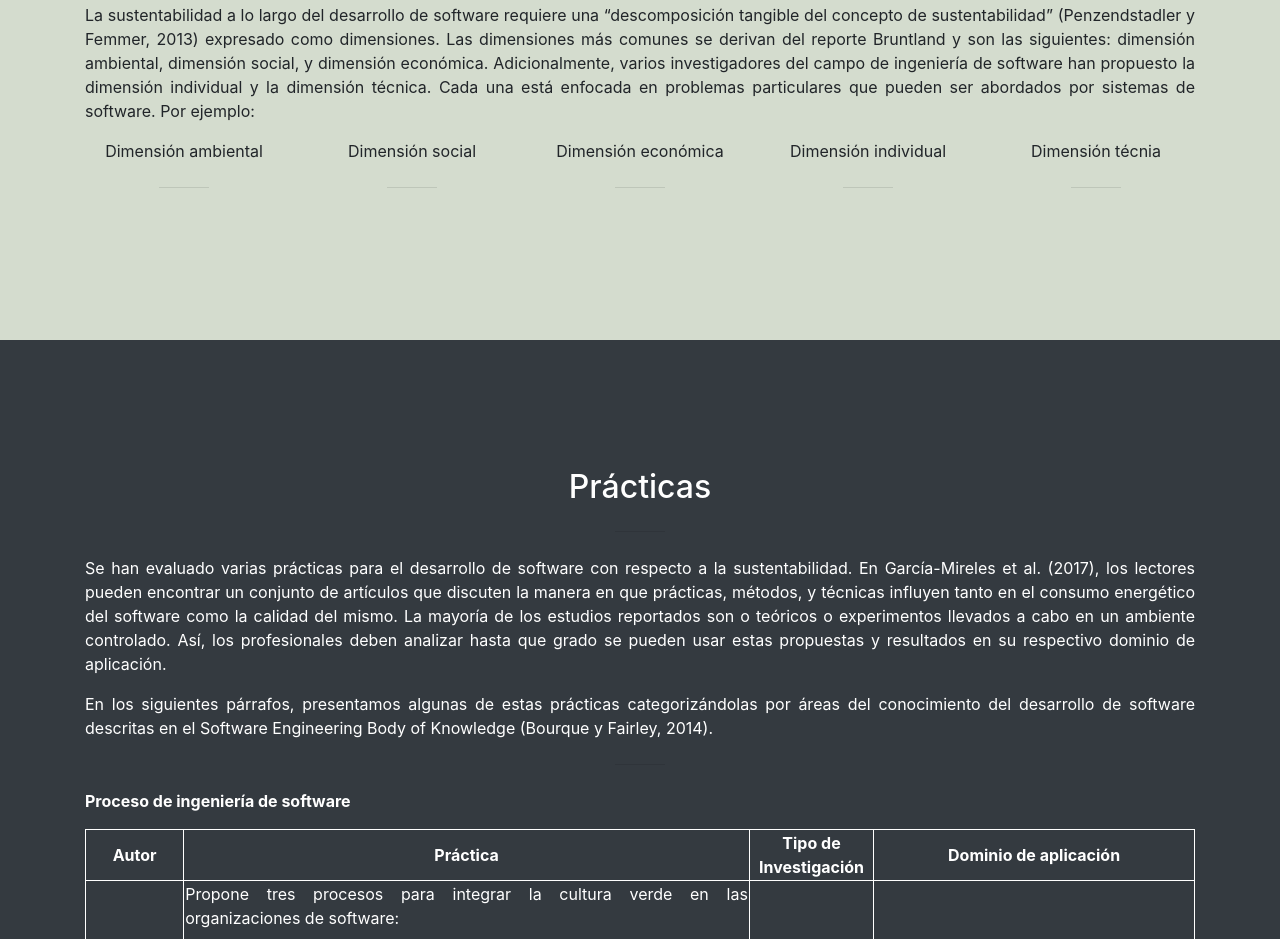
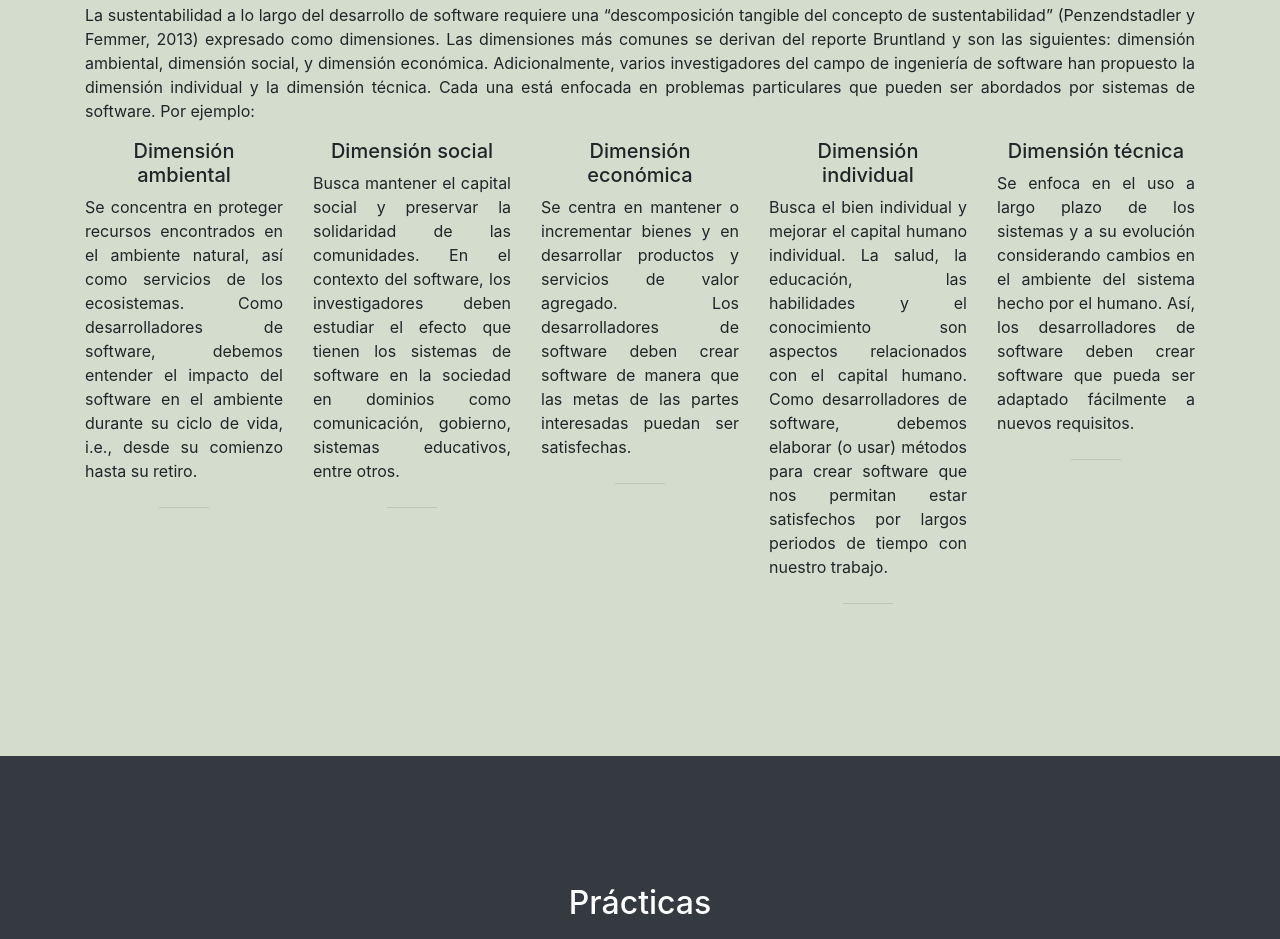
Before and after one commit to rexemin/SitioWebGS, a website with bundled scripts: page sitiosw/index.html in a window 1280 px wide. Shown: the part 3844-4783 px from the top of the page. Built offline with nearby package versions, Linux system fonts and the light colour scheme.

Commit message:
Agregadas dimensiones de la sustentabilidad

```diff
--- a/sitiosw/index.html
+++ b/sitiosw/index.html
@@ -259,23 +259,41 @@
            </p>
            <div class="row">
             <div class="col-sm">
-               <p> Dimensión ambiental</p>
+                <h5>Dimensión ambiental</h5>
+                <p align="justify">Se concentra en proteger recursos encontrados en el ambiente natural, así como servicios de los
+                   ecosistemas. Como desarrolladores de software, debemos entender el impacto del software en el ambiente durante su
+                   ciclo de vida, i.e., desde su comienzo hasta su retiro.
+                </p>
                 <hr class="my-4">
             </div>
             <div class="col-sm">
-               <p> Dimensión social</p>
+                <h5>Dimensión social</h5>
+                <p align="justify">Busca mantener el capital social y preservar la solidaridad de las comunidades. En el contexto del software, los
+                    investigadores deben estudiar el efecto que tienen los sistemas de software en la sociedad en dominios como
+                    comunicación, gobierno, sistemas educativos, entre otros.
+                </p>
                 <hr class="my-4">
             </div>
             <div class="col-sm">
-               <p>Dimensión económica</p>
+                <h5>Dimensión económica</h5>
+                <p align="justify">Se centra en mantener o incrementar bienes y en desarrollar productos y servicios de valor agregado. Los desarrolladores
+                    de software deben crear software de manera que las metas de las partes interesadas puedan ser satisfechas.
+                </p>
                 <hr class="my-4">
             </div>
             <div class="col-sm">
-               <p> Dimensión individual</p>
+                <h5>Dimensión individual</h5>
+                <p align="justify">Busca el bien individual y mejorar el capital humano individual. La salud, la educación, las habilidades y el
+                    conocimiento son aspectos relacionados con el capital humano. Como desarrolladores de software, debemos elaborar (o usar) métodos
+                    para crear software que nos permitan estar satisfechos por largos periodos de tiempo con nuestro trabajo.
+                </p>
                 <hr class="my-4">
             </div>
             <div class="col-sm">
-               <p> Dimensión técnia </p>
+                <h5>Dimensión técnica</h5>
+                <p align="justify">Se enfoca en el uso a largo plazo de los sistemas y a su evolución considerando cambios en el ambiente del sistema
+                    hecho por el humano. Así, los desarrolladores de software deben crear software que pueda ser adaptado fácilmente a nuevos requisitos.
+                </p>
                 <hr class="my-4">
             </div>
            </div>
```
Lines whose indentation alone changed are shown as unchanged.
